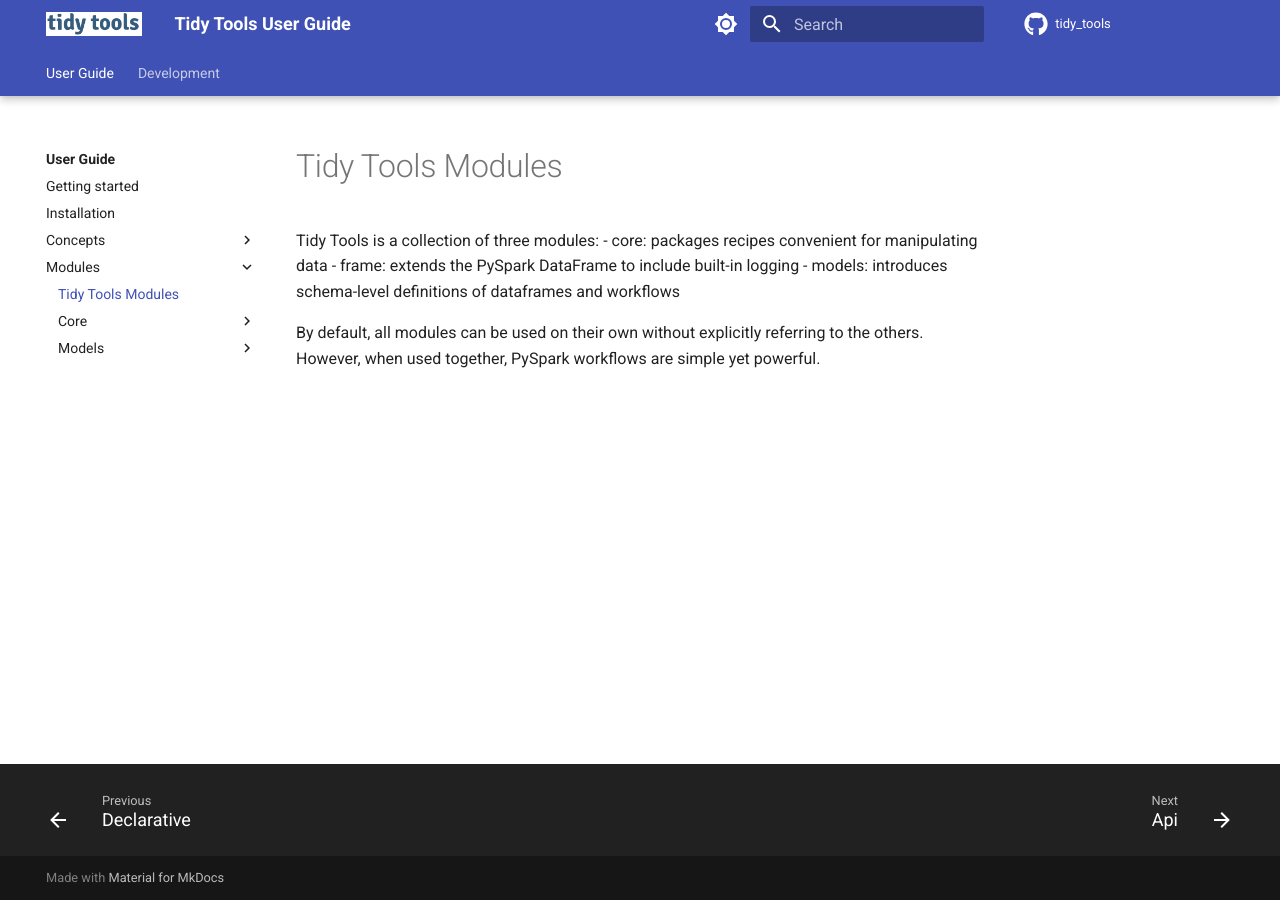
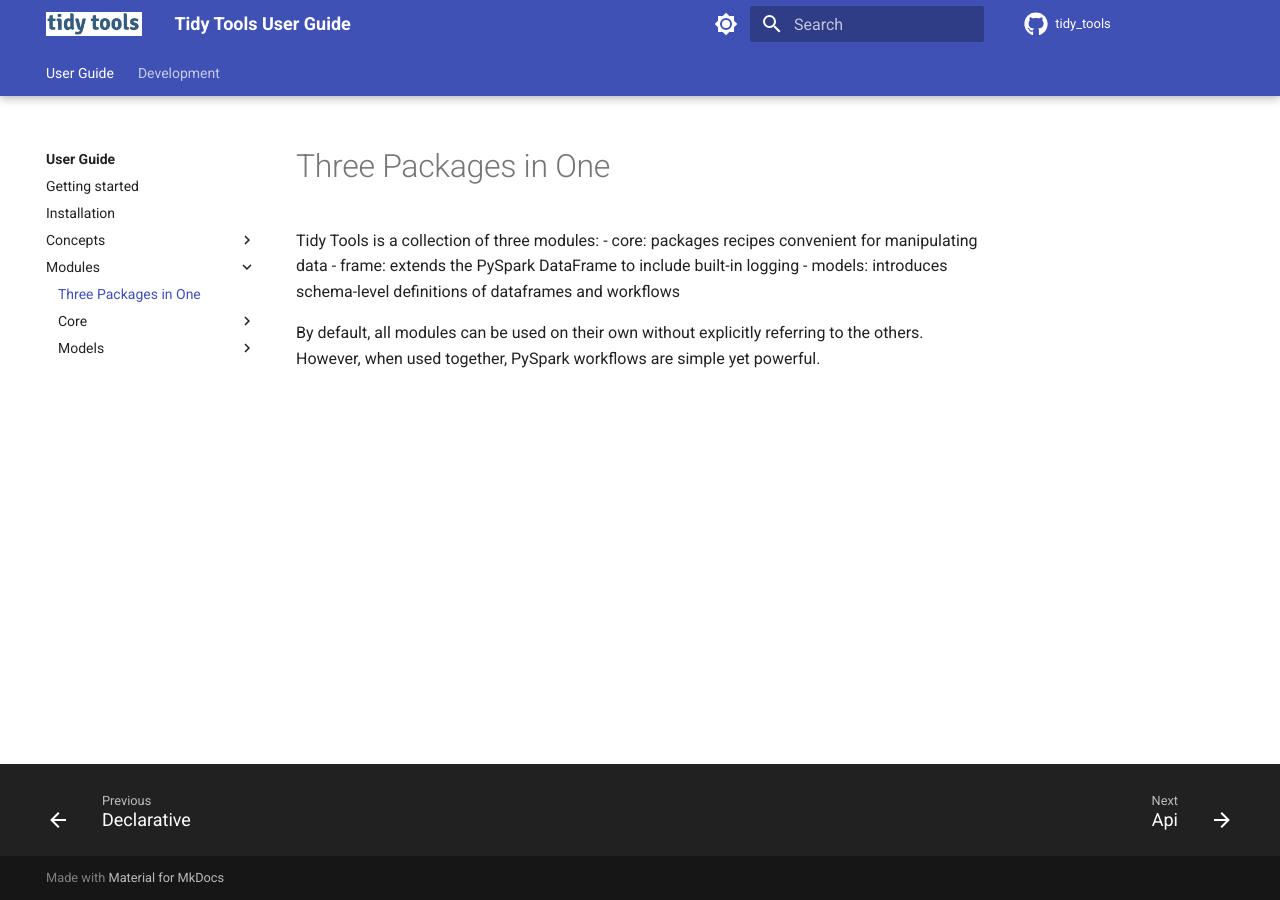
Before and after one commit to lucas-nelson-uiuc/tidy_tools, an MkDocs documentation site: the page built from docs/user-guide/modules/modules.md, in a window 1280 px wide. Built offline with MkDocs 1.6.1 and Material for MkDocs 9.7.7, drawn with Linux system fonts in a browser that asks for light colours; comment, search, counter and statistics services are not loaded.

```diff
--- a/docs/user-guide/modules/modules.md
+++ b/docs/user-guide/modules/modules.md
@@ -1,4 +1,4 @@
-# Tidy Tools Modules
+# Three Packages in One
 
 Tidy Tools is a collection of three modules:
 - core: packages recipes convenient for manipulating data
```
Also changed, not shown: 1 other file.
